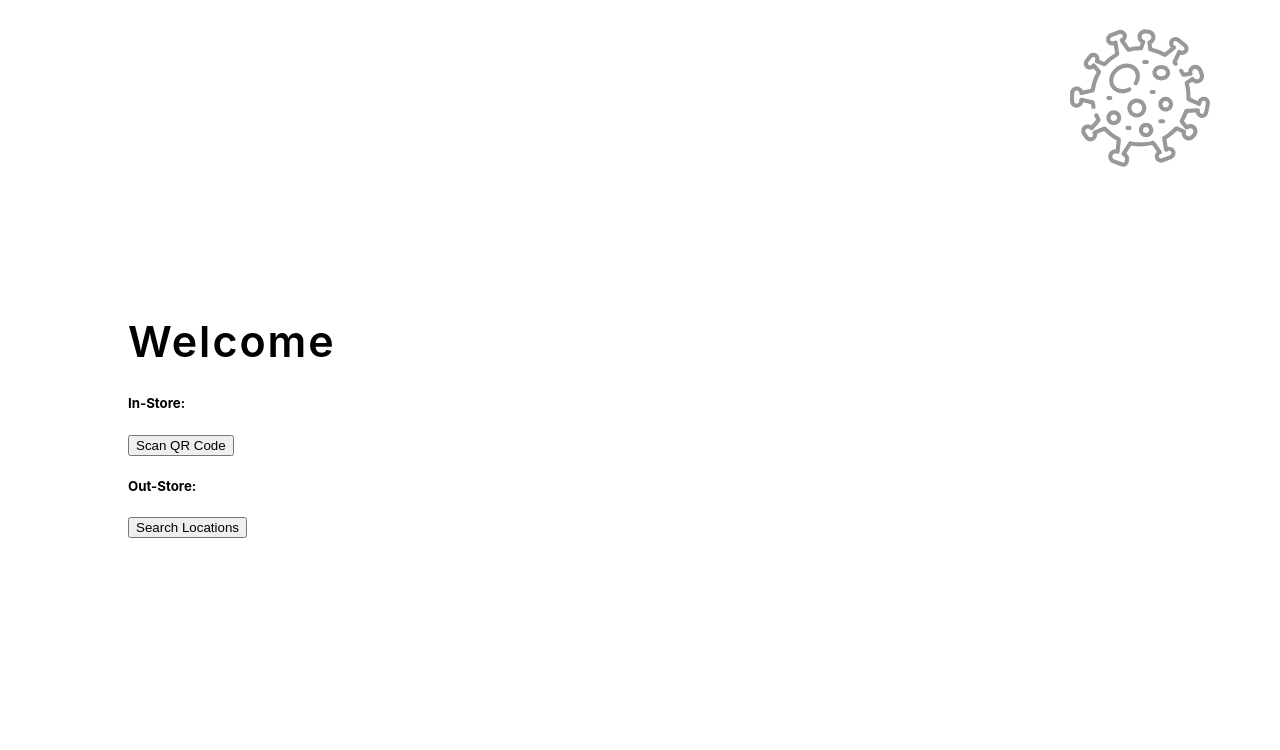
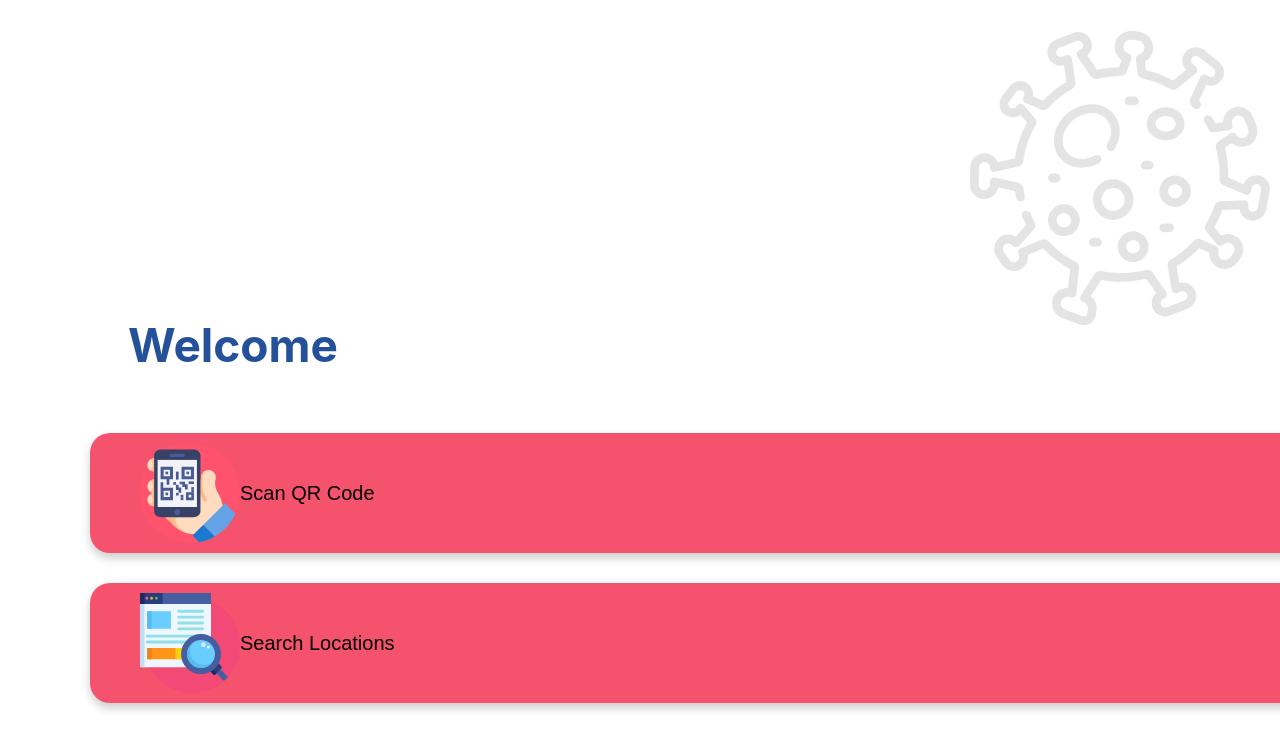
Before and after one commit to zachbresler21/track-us, a React (Create React App) app: page / in a window 1280 px wide. Shown: the top 750 px of the page. Built offline with nearby package versions, Linux system fonts and the light colour scheme.

Commit message:
playing with welcome page

```diff
--- a/public/index.html
+++ b/public/index.html
@@ -5,10 +5,7 @@
   <link rel="icon" href="%PUBLIC_URL%/favicon.ico" />
   <meta name="viewport" content="width=device-width, initial-scale=1" />
   <meta name="theme-color" content="#000000" />
-    <meta
-      name="description"
-      content="Web site created using create-react-app"
-    />
+  <meta name="description" content="Web site created using create-react-app" />
   <link rel="apple-touch-icon" href="%PUBLIC_URL%/logo192.png" />
   <!--
       manifest.json provides metadata used when your web app is installed on a
@@ -24,7 +21,7 @@
       work correctly both with client-side routing and a non-root public URL.
       Learn how to configure a non-root public URL by running `npm run build`.
     -->
-    <title>React App</title>
+  <title>TrackUs</title>
 </head>
 <body>
   <noscript>You need to enable JavaScript to run this app.</noscript>
@@ -40,4 +37,5 @@
       To create a production bundle, use `npm run build` or `yarn build`.
     -->
 </body>
+
 </html>
--- a/src/App.js
+++ b/src/App.js
@@ -3,7 +3,7 @@ import Layout from './Containers/Layout/Layout'
 import QRCodeScanner from './Containers/QRCodeScanner/QRCodeScanner'
 import { Switch, Route } from 'react-router-dom'
 import WelcomeScreen from './Containers/WelcomeScreen/WelcomeScreen'
-// import LocationProfile from './Containers/LocationProfile/LocationProfile'
+import LocationProfile from './Containers/LocationProfile/LocationProfile'
 import SearchLocations from './Containers/SearchLocations/SearchLocations'
 
 const App = (props) => {
@@ -12,7 +12,7 @@ const App = (props) => {
       <Switch>
         <Route path="/" exact component={WelcomeScreen} />
         <Route path="/qrcodescanner" exact component={QRCodeScanner} />
-        {/* <Route path="/location/:id" exact component={LocationProfile} /> */}
+        <Route path="/location/:id" exact component={LocationProfile} />
         <Route path="/searchlocations" exact component={SearchLocations} />
       </Switch>
     </Layout>
--- /dev/null
+++ b/src/Containers/LocationProfile/LocationProfile.js
@@ -0,0 +1,27 @@
+import React from 'react'
+import classes from './LocationProfile.module.css'
+import { connect } from 'react-redux'
+import * as actions from '../../store/actions/locations'
+
+const LocationProfile = (props) => {
+    console.log(props.location_info)
+    return (
+        <div className={classes.Container}>
+            {props.location_info}
+        </div>
+    )
+}
+
+const mapStateToProps = state => {
+    return {
+        location_info: state.locations.location_info
+    };
+}
+
+const mapDispatchToProps = dispatch => {
+    return {
+        OnSearchLocations: (location_id) => dispatch(actions.searchLocationsById(location_id))
+    }
+}
+
+export default connect(mapStateToProps, mapDispatchToProps)(LocationProfile)
--- /dev/null
+++ b/src/Containers/LocationProfile/LocationProfile.module.css
@@ -0,0 +1,4 @@
+.Container{
+    height: 100vh;
+    width: 100vw;
+}
--- a/src/Containers/SearchLocations/SearchLocations.module.css
+++ b/src/Containers/SearchLocations/SearchLocations.module.css
@@ -31,8 +31,8 @@
     position: absolute;
     bottom: 0;
     width: 100vw;
-    border-top-left-radius: 20px;
-    border-top-right-radius: 20px;
+    border-top-left-radius: 25px;
+    border-top-right-radius: 25px;
     box-shadow: 0 0px 20px #a7b0b87e;
     padding: 5px 14px;
     box-sizing: border-box;
--- a/src/Containers/WelcomeScreen/WelcomeScreen.js
+++ b/src/Containers/WelcomeScreen/WelcomeScreen.js
@@ -2,20 +2,25 @@ import React from 'react'
 import classes from './WelcomeScreen.module.css'
 import virus from '../../assets/coronavirus.svg'
 import { NavLink } from 'react-router-dom'
+import search from '../../assets/searchLocations.svg'
+import qrcodescan from '../../assets/qrcodescan.svg'
 const WelcomeScreen = (props) => {
     return (
         <div className={classes.Container}>
-            <img src={virus} />
+            <img src={virus} alt="virus" className={classes.virusImage} />
             <div className={classes.Content}>
                 <h1>Welcome</h1>
-                <h5 className={classes.subtext}>In-Store:</h5>
-                <NavLink to="/qrcodescanner">
-                    <button>Scan QR Code</button>
-                </NavLink>
-                <h5 className={classes.subtext}>Out-Store:</h5>
-                <NavLink to="/searchlocations">
-                    <button>Search Locations</button>
-                </NavLink>
+                <div className={classes.Buttons}>
+                    {/* <h5 className={classes.subtext}>In-Store:</h5> */}
+                    <NavLink to="/qrcodescanner">
+                        <button><img src={qrcodescan} alt="qrscan" />Scan QR Code</button>
+                    </NavLink>
+                    {/* <h5 className={classes.subtext}>Out-Store:</h5> */}
+                    <NavLink to="/searchlocations">
+                        <button><img src={search} alt="search" />Search Locations</button>
+                    </NavLink>
+                </div>
+
 
             </div>
             <div>
--- a/src/Containers/WelcomeScreen/WelcomeScreen.module.css
+++ b/src/Containers/WelcomeScreen/WelcomeScreen.module.css
@@ -4,12 +4,13 @@
     margin-top: 20%;
 }
 
-.Container img {
+.virusImage {
     position: absolute;
-    height: 140px;
+    height: 300px;
     top: 28px;
-    right: 70px;
-    opacity: 0.4;
+    right: 10px;
+    opacity: 0.1;
+    z-index: 1;
 }
 
 .Content {
@@ -17,7 +18,48 @@
 }
 
 .Content h1 {
-    font-size: 43px;
-    letter-spacing: 2px;
-    font-weight: 600;
+    font-size: 46px;
+    /* letter-spacing: -0.47px; */
+    /* font-weight: 600; */
+    color: #25519A;
 }
+
+.Buttons button{
+    height: 120px;
+    box-shadow: 0 5px 10px hsla(0, 0%, 0%, 0.2);
+    /* border: 1px solid #ccc; */
+    background-color: #F5526D;
+    padding: 12px;
+    /* border-radius: 50%; */
+    /* margin-bottom: 60px; */
+    border: 0;
+    outline: none;
+    width: 100vw;
+    margin-left: -38px;
+    display: flex;
+    align-items: center;
+    /* justify-content: center; */
+    padding-left: 50px;
+    margin-top: 30px;
+    border-radius: 20px;
+    text-decoration: none;
+    text-transform: none;
+    font-size: 20px;
+z-index: 20;
+}
+a{
+    text-decoration: none;
+}
+
+
+.Buttons img{
+    height: 100px;
+}
+h5{
+    margin-top: 0;
+}
+
+.Buttons{
+    display: flex;
+    flex-direction: column;
+}
```
Also changed, not shown: src/assets/qrcodescan.svg (added), src/assets/searchLocations.svg (added). Lines whose indentation alone changed are shown as unchanged.
